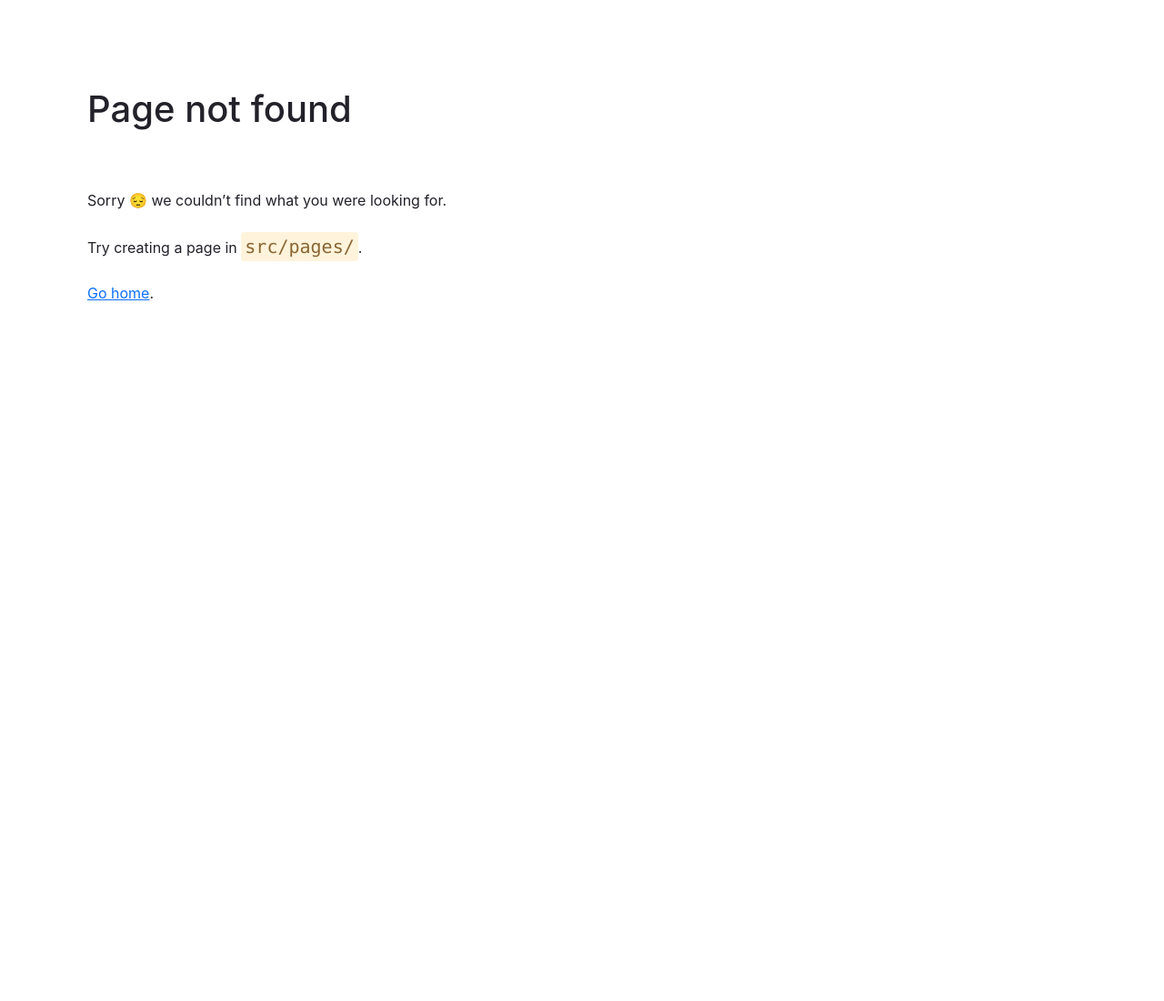
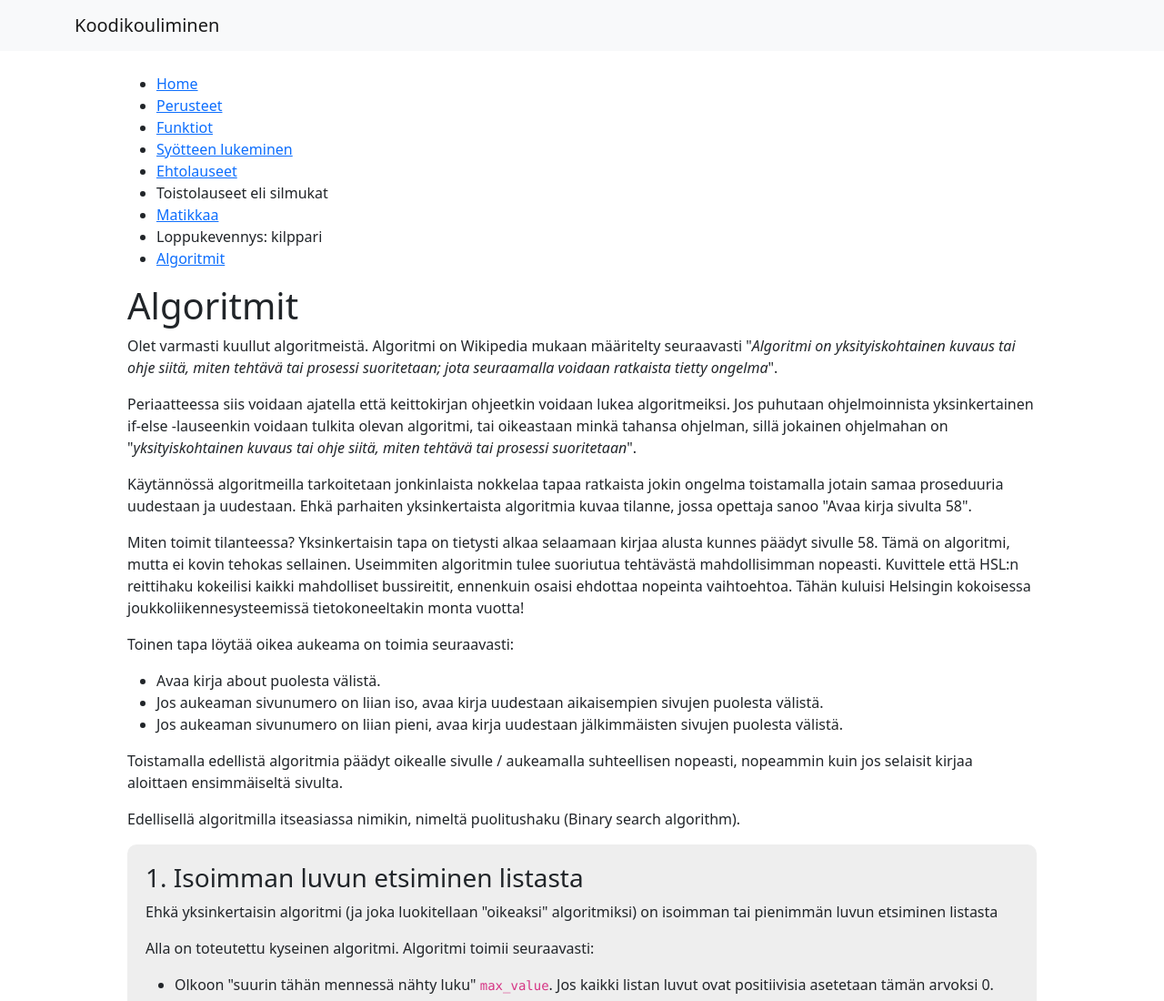
Before and after one commit to pimpbot9000/koodaus, a Gatsby site: page /algorithms in a window 1280 px wide. Before the commit this address had no page. Shown: the top 1100 px of the page at 91% size. Before the commit the page ends 800 px from the top, so only its background shows below. Built offline with nearby package versions, Linux system fonts and the light colour scheme; Gatsby itself is replaced by a stand-in of ours.

Commit message:
Create section 'algorithms'

```diff
--- a/src/components/layout.js
+++ b/src/components/layout.js
@@ -23,6 +23,9 @@ const Layout = ({ pageTitle, children }) => {
                         <li><Link to="/input">Syötteen lukeminen</Link></li>
                         <li><Link to="/ifelse">Ehtolauseet</Link></li>
                         <li>Toistolauseet eli silmukat</li>
+                        <li><Link to="/math">Matikkaa</Link></li>
+                        <li>Loppukevennys: kilppari</li>
+                        <li><Link to="/algorithms">Algoritmit</Link></li>
                     </ul>
                 </nav>
                 <main>
--- /dev/null
+++ b/src/pages/algorithms.js
@@ -0,0 +1,60 @@
+import * as React from 'react'
+// Step 2: Define your component
+import Layout from '../components/layout'
+import Segment from '../components/segment'
+import Obs from '../components/obs'
+
+const MathPage = () => {
+    return <Layout pageTitle="Algoritmit">
+        <p>Olet varmasti kuullut algoritmeistä. Algoritmi on Wikipedia mukaan määritelty seuraavasti
+            "<em>Algoritmi on yksityiskohtainen kuvaus tai ohje siitä, miten tehtävä tai prosessi suoritetaan; jota seuraamalla voidaan ratkaista tietty ongelma</em>".
+            </p>
+        <p> Periaatteessa siis voidaan ajatella että keittokirjan ohjeetkin voidaan lukea algoritmeiksi. Jos puhutaan ohjelmoinnista yksinkertainen if-else -lauseenkin voidaan
+            tulkita olevan algoritmi, tai oikeastaan minkä tahansa ohjelman, sillä jokainen ohjelmahan on "<em>yksityiskohtainen kuvaus tai ohje siitä, miten tehtävä tai prosessi suoritetaan</em>".
+            </p>
+        <p> Käytännössä algoritmeilla tarkoitetaan jonkinlaista nokkelaa tapaa ratkaista jokin ongelma toistamalla jotain samaa proseduuria uudestaan ja uudestaan.
+            Ehkä parhaiten yksinkertaista algoritmia kuvaa tilanne, jossa opettaja sanoo "Avaa kirja sivulta 58".</p>
+        <p>    Miten toimit tilanteessa? Yksinkertaisin tapa on tietysti alkaa selaamaan kirjaa alusta kunnes päädyt sivulle 58. Tämä on algoritmi, mutta ei kovin tehokas sellainen.
+            Useimmiten algoritmin tulee suoriutua tehtävästä mahdollisimman nopeasti. Kuvittele että HSL:n reittihaku kokeilisi kaikki mahdolliset bussireitit, ennenkuin osaisi ehdottaa nopeinta
+            vaihtoehtoa. Tähän kuluisi Helsingin kokoisessa joukkoliikennesysteemissä tietokoneeltakin monta vuotta!
+        </p>
+
+        <p>Toinen tapa löytää oikea aukeama on toimia seuraavasti:</p>
+        <ul>
+            <li>Avaa kirja about puolesta välistä.</li>
+            <li>Jos aukeaman sivunumero on liian iso, avaa kirja uudestaan aikaisempien sivujen puolesta välistä.</li>
+            <li>Jos aukeaman sivunumero on liian pieni, avaa kirja uudestaan jälkimmäisten sivujen puolesta välistä.</li>
+        </ul>
+        <p>Toistamalla edellistä algoritmia päädyt oikealle sivulle / aukeamalla suhteellisen nopeasti, nopeammin kuin jos selaisit kirjaa aloittaen ensimmäiseltä sivulta.</p>
+
+        <p>Edellisellä algoritmilla itseasiassa nimikin, nimeltä puolitushaku (Binary search algorithm).</p>
+
+
+
+
+        <Segment title="1. Isoimman luvun etsiminen listasta">
+            <p>Ehkä yksinkertaisin algoritmi (ja joka luokitellaan "oikeaksi" algoritmiksi) on isoimman tai pienimmän luvun etsiminen listasta</p>
+            <p>Alla on toteutettu kyseinen algoritmi. Algoritmi toimii seuraavasti:</p>
+            <ul>
+                <li>Olkoon "suurin tähän mennessä nähty luku" <code>max_value</code>. Jos kaikki listan luvut ovat positiivisia asetetaan tämän arvoksi 0.</li>
+                <li>Käydään läpi jokainen listan luku ja suoritetaan seuraava operaatio: Jos tämänhetkinen luku (<code>x</code>) on suurempi kuin "suurin tähän
+                mennessä nähty luku (<code>max_value</code>) asetetaan muuttujan <code>max_value</code> arvoksi muuttujan <code>x</code> arvo. </li>
+            </ul>
+            <iframe src="https://trinket.io/embed/python3/b73ba4628c?runOption=run" width="100%" height="300" frameborder="0" marginwidth="0" marginheight="0" allowfullscreen></iframe>
+            <h4>Tehtävä 1.1</h4>
+            <p>Muokkaa ohjelmaa siten että se etsii listan pienimmän luvun. Vinkki: nimeä muuttuja <code>max_value</code> uudestaa -> <code>min_value</code> ja aseta muuttujan <code>min_value</code> arvoksi jokin hyvin iso luku (idiksenä tässä on se mitä tapahtuu
+            kun verrataan ekaa lukua muuttujan <code>min_value</code> arvoon).</p>
+        </Segment>
+
+        <Segment title="2. Listan lukujen summa">
+
+        </Segment>
+
+        <Segment title='3. "kättelyalgoritmi"'>
+
+        </Segment>
+
+    </Layout>
+}
+
+export default MathPage
```
Also changed, not shown: src/pages/math.js (added, +18 -0 lines).
